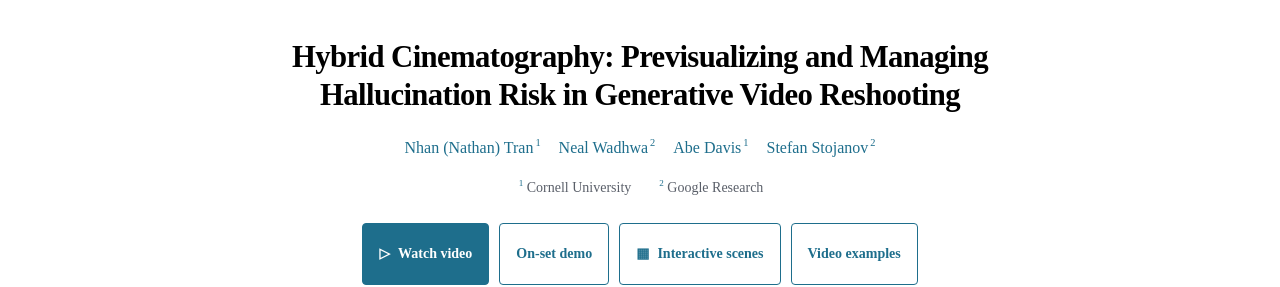
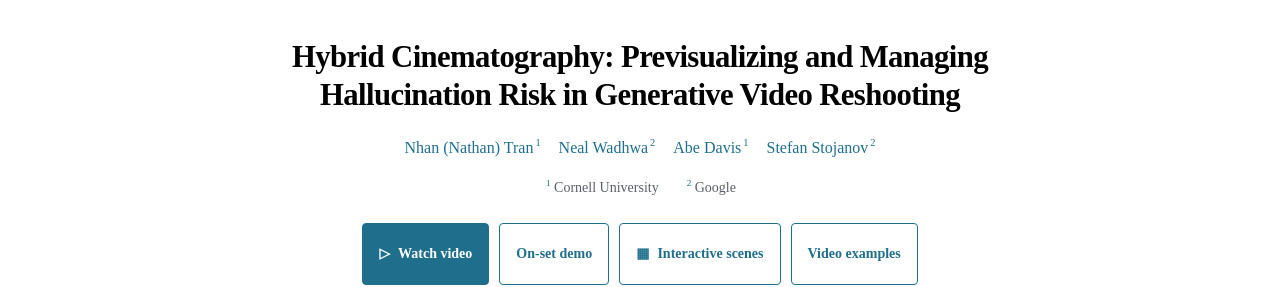
Before and after one commit to hybridcinematography/hybridcinematography.github.io, a plain HTML site: page index.html in a window 1280 px wide. Shown: the top 287 px of the page. Drawn offline with Linux system fonts and the light colour scheme.

Commit message:
Shorten the Google affiliation

```diff
--- a/index.html
+++ b/index.html
@@ -8,7 +8,7 @@
 <header class="project-hero">
   <h1>Hybrid Cinematography: Previsualizing and Managing Hallucination Risk in Generative Video Reshooting</h1>
   <p class="authors"><span><a href="https://trannhan.com">Nhan (Nathan) Tran</a><sup>1</sup></span><span><a href="https://nealwadhwa.com/">Neal Wadhwa</a><sup>2</sup></span><span><a href="https://www.cs.cornell.edu/abe/group/members">Abe Davis</a><sup>1</sup></span><span><a href="https://sstojanov.github.io/">Stefan Stojanov</a><sup>2</sup></span></p>
-  <p class="affiliations"><span><sup>1</sup> Cornell University</span><span><sup>2</sup> Google Research</span></p>
+  <p class="affiliations"><span><sup>1</sup> Cornell University</span><span><sup>2</sup> Google</span></p>
   <nav class="resource-links" aria-label="Project resources"><a class="resource primary" href="#video"><span aria-hidden="true">▷</span> Watch video</a><a class="resource" href="#drone-demo">On-set demo</a><a class="resource" href="#scenes"><span aria-hidden="true">▦</span> Interactive scenes</a><a class="resource" href="#video-examples">Video examples</a></nav>
 </header>
 <section class="project-video" id="video" aria-labelledby="project-video-heading">
```
